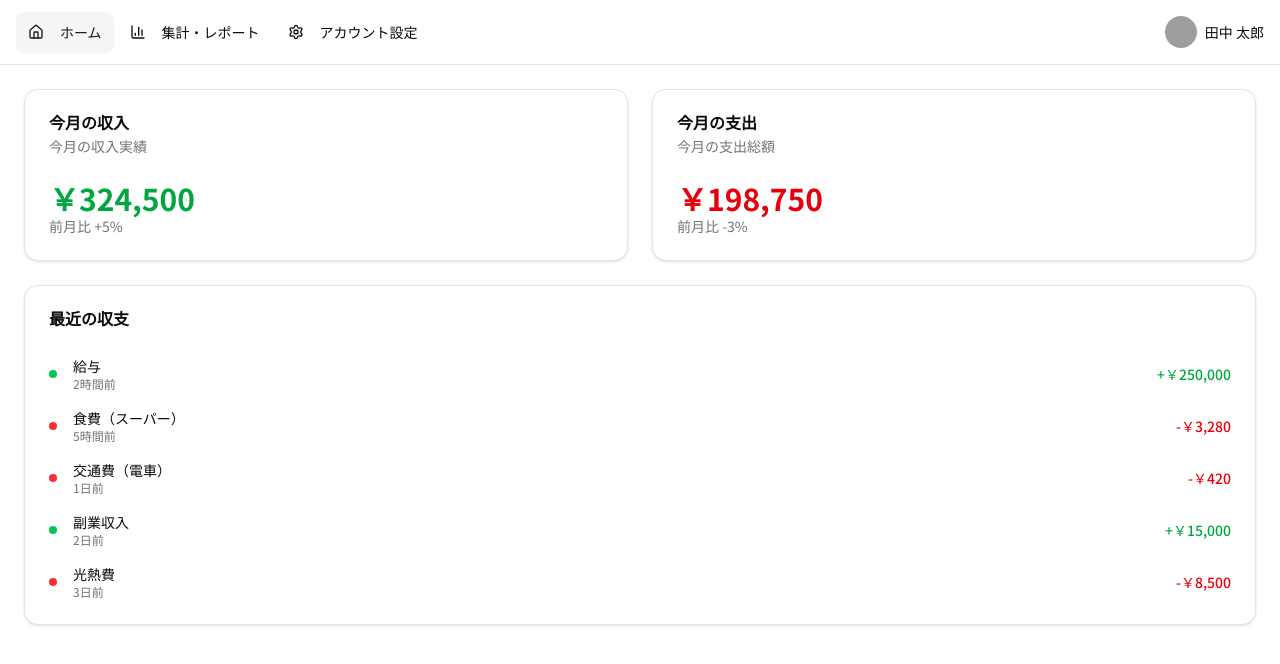
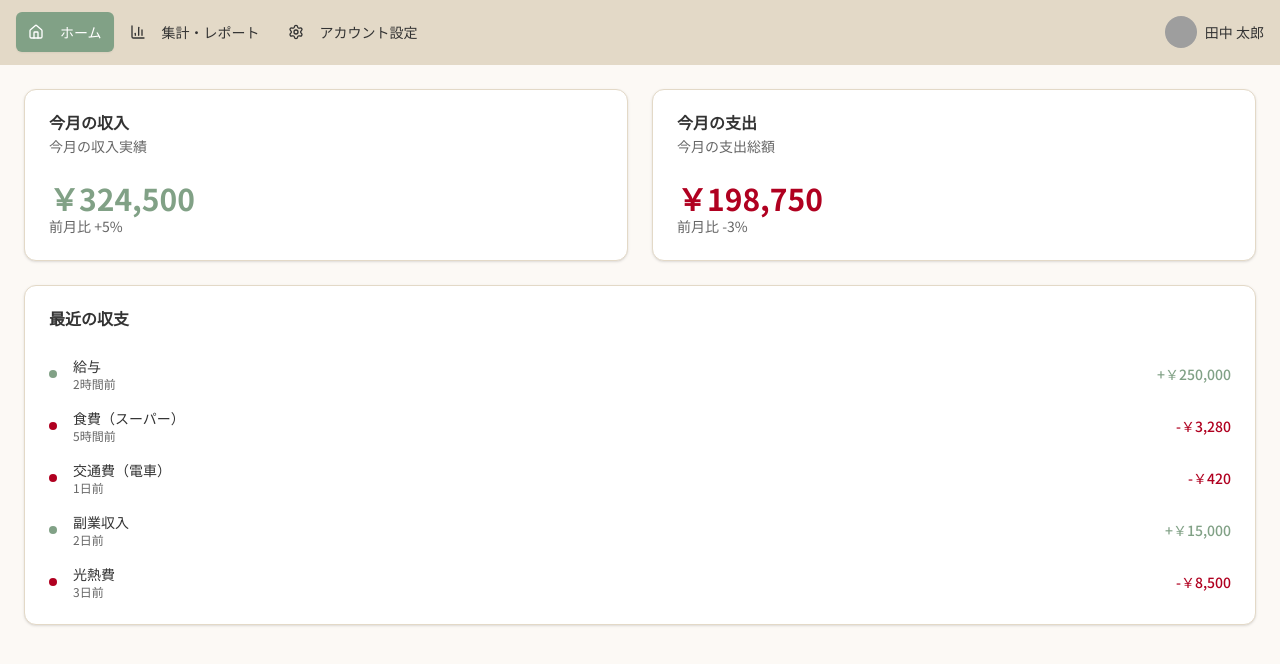
Before and after one commit to t-naganuma/kakeibo-app, a Next.js app: page / in a window 1280 px wide. Shown: the top 664 px of the page. Built offline with nearby package versions, Linux system fonts and the light colour scheme; grey boxes are pictures that could not be loaded.

Commit message:
implements top page

```diff
--- a/src/app/globals.css
+++ b/src/app/globals.css
@@ -5,61 +5,64 @@
 
 @layer base {
 	:root {
-		--background: 40 38% 96%; /* Base: #F7F3ED */
-		--foreground: 15 33% 28%; /* Text Primary: #6B4F3A */
-		--text-main: 15 33% 28%; /* Text Primary: #6B4F3A */
-		--card: 40 38% 89%; /* Area Background: #E3D9C7 */
-		--card-foreground: 15 33% 28%;
-		--popover: 0 0% 100%;
-		--popover-foreground: 15 33% 28%;
-		--primary: 15 19% 49%; /* Primary: #8B7E74 */
-		--primary-foreground: 40 38% 96%;
-		--secondary: 15 17% 62%; /* Text Secondary: #A08C7F */
-		--secondary-foreground: 15 33% 28%;
-		--muted: 15 17% 62%;
-		--muted-foreground: 15 17% 62%;
-		--accent: 17 32% 54%; /* Accent: #B87F64 */
-		--accent-foreground: 40 38% 96%;
-		--destructive: 0 45% 63%; /* Expense: #C87E7E */
-		--destructive-foreground: 40 38% 96%;
-		--income: 209 35% 58%; /* Income: #6A9FBF */
-		--border: 220 13% 82%; /* Border: #D1D5DB */
-		--input: 220 13% 82%;
-		--ring: 15 19% 49%;
+		/* ナチュラル＆オーガニックテーマ - 16進数カラー */
+		--background: #fcf9f5; /* Background */
+		--foreground: #333333; /* On Surface */
+		--card: #ffffff; /* Surface */
+		--card-foreground: #333333;
+		--popover: #ffffff;
+		--popover-foreground: #333333;
+		--primary: #e3d9c7; /* Primary */
+		--primary-foreground: #3d352e; /* On Primary */
+		--secondary: #81a186; /* Secondary */
+		--secondary-foreground: #ffffff; /* On Secondary */
+		--muted: #e3d9c7;
+		--muted-foreground: #666666;
+		--accent: #81a186;
+		--accent-foreground: #ffffff;
+		--destructive: #b00020; /* Error */
+		--destructive-foreground: #ffffff; /* On Error */
+		--income: #81a186; /* Income color - same as secondary */
+		--income-foreground: #ffffff; /* Income foreground */
+		--expense: #b00020; /* Expense color - same as destructive */
+		--expense-foreground: #ffffff; /* Expense foreground */
+		--border: #e3d9c7;
+		--input: #e3d9c7;
+		--ring: #e3d9c7;
 		--radius: 0.5rem;
-		--chart-1: 209 35% 58%; /* Income color */
-		--chart-2: 0 45% 63%; /* Expense color */
-		--chart-3: 197 37% 24%;
-		--chart-4: 43 74% 66%;
-		--chart-5: 27 87% 67%;
+		--chart-1: #81a186; /* Secondary for income */
+		--chart-2: #b00020; /* Error for expense */
+		--chart-3: #e3d9c7;
+		--chart-4: #a0a0a0;
+		--chart-5: #d0d0d0;
 	}
 
 	.dark {
-		--background: 30 10% 65%;
-		--foreground: 60 9.1% 97.8%;
-		--text-main: 43 18% 55%;
-		--card: 20 14.3% 4.1%;
-		--card-foreground: 60 9.1% 97.8%;
-		--popover: 20 14.3% 4.1%;
-		--popover-foreground: 60 9.1% 97.8%;
-		--primary: 40 10% 50%;
-		--primary-foreground: 60 9.1% 97.8%;
-		--secondary: 12 6.5% 15.1%;
-		--secondary-foreground: 60 9.1% 97.8%;
-		--muted: 12 6.5% 15.1%;
-		--muted-foreground: 24 5.4% 63.9%;
-		--accent: 12 6.5% 15.1%;
-		--accent-foreground: 60 9.1% 97.8%;
-		--destructive: 0 72.2% 50.6%;
-		--destructive-foreground: 60 9.1% 97.8%;
-		--border: 12 6.5% 15.1%;
-		--input: 12 6.5% 15.1%;
-		--ring: 20.5 90.2% 48.2%;
-		--chart-1: 220 70% 50%;
-		--chart-2: 160 60% 45%;
-		--chart-3: 30 80% 55%;
-		--chart-4: 280 65% 60%;
-		--chart-5: 340 75% 55%;
+		/* ダークモード - 16進数カラー */
+		--background: #1a1a1a; /* Dark background */
+		--foreground: #e5e5e5; /* Light text */
+		--card: #262626; /* Dark surface */
+		--card-foreground: #e5e5e5;
+		--popover: #262626;
+		--popover-foreground: #e5e5e5;
+		--primary: #8b7c6e; /* Darker primary */
+		--primary-foreground: #fcf9f5;
+		--secondary: #5a7a5e; /* Darker secondary */
+		--secondary-foreground: #ffffff;
+		--muted: #404040;
+		--muted-foreground: #a6a6a6;
+		--accent: #6b8b6f;
+		--accent-foreground: #ffffff;
+		--destructive: #d32f2f;
+		--destructive-foreground: #ffffff;
+		--border: #404040;
+		--input: #404040;
+		--ring: #8b7c6e;
+		--chart-1: #6b8b6f;
+		--chart-2: #d32f2f;
+		--chart-3: #8b7c6e;
+		--chart-4: #9999cc;
+		--chart-5: #cc9999;
 	}
 }
 
@@ -109,81 +112,3 @@
 	--color-sidebar-border: var(--sidebar-border);
 	--color-sidebar-ring: var(--sidebar-ring);
 }
-
-:root {
-	--radius: 0.625rem;
-	--background: oklch(1 0 0);
-	--foreground: oklch(0.145 0 0);
-	--card: oklch(1 0 0);
-	--card-foreground: oklch(0.145 0 0);
-	--popover: oklch(1 0 0);
-	--popover-foreground: oklch(0.145 0 0);
-	--primary: oklch(0.205 0 0);
-	--primary-foreground: oklch(0.985 0 0);
-	--secondary: oklch(0.97 0 0);
-	--secondary-foreground: oklch(0.205 0 0);
-	--muted: oklch(0.97 0 0);
-	--muted-foreground: oklch(0.556 0 0);
-	--accent: oklch(0.97 0 0);
-	--accent-foreground: oklch(0.205 0 0);
-	--destructive: oklch(0.577 0.245 27.325);
-	--border: oklch(0.922 0 0);
-	--input: oklch(0.922 0 0);
-	--ring: oklch(0.708 0 0);
-	--chart-1: oklch(0.646 0.222 41.116);
-	--chart-2: oklch(0.6 0.118 184.704);
-	--chart-3: oklch(0.398 0.07 227.392);
-	--chart-4: oklch(0.828 0.189 84.429);
-	--chart-5: oklch(0.769 0.188 70.08);
-	--sidebar: oklch(0.985 0 0);
-	--sidebar-foreground: oklch(0.145 0 0);
-	--sidebar-primary: oklch(0.205 0 0);
-	--sidebar-primary-foreground: oklch(0.985 0 0);
-	--sidebar-accent: oklch(0.97 0 0);
-	--sidebar-accent-foreground: oklch(0.205 0 0);
-	--sidebar-border: oklch(0.922 0 0);
-	--sidebar-ring: oklch(0.708 0 0);
-}
-
-.dark {
-	--background: oklch(0.145 0 0);
-	--foreground: oklch(0.985 0 0);
-	--card: oklch(0.205 0 0);
-	--card-foreground: oklch(0.985 0 0);
-	--popover: oklch(0.205 0 0);
-	--popover-foreground: oklch(0.985 0 0);
-	--primary: oklch(0.922 0 0);
-	--primary-foreground: oklch(0.205 0 0);
-	--secondary: oklch(0.269 0 0);
-	--secondary-foreground: oklch(0.985 0 0);
-	--muted: oklch(0.269 0 0);
-	--muted-foreground: oklch(0.708 0 0);
-	--accent: oklch(0.269 0 0);
-	--accent-foreground: oklch(0.985 0 0);
-	--destructive: oklch(0.704 0.191 22.216);
-	--border: oklch(1 0 0 / 10%);
-	--input: oklch(1 0 0 / 15%);
-	--ring: oklch(0.556 0 0);
-	--chart-1: oklch(0.488 0.243 264.376);
-	--chart-2: oklch(0.696 0.17 162.48);
-	--chart-3: oklch(0.769 0.188 70.08);
-	--chart-4: oklch(0.627 0.265 303.9);
-	--chart-5: oklch(0.645 0.246 16.439);
-	--sidebar: oklch(0.205 0 0);
-	--sidebar-foreground: oklch(0.985 0 0);
-	--sidebar-primary: oklch(0.488 0.243 264.376);
-	--sidebar-primary-foreground: oklch(0.985 0 0);
-	--sidebar-accent: oklch(0.269 0 0);
-	--sidebar-accent-foreground: oklch(0.985 0 0);
-	--sidebar-border: oklch(1 0 0 / 10%);
-	--sidebar-ring: oklch(0.556 0 0);
-}
-
-@layer base {
-  * {
-    @apply border-border outline-ring/50;
-	}
-  body {
-    @apply bg-background text-foreground;
-	}
-}
--- a/src/components/model/transactions/ExpenseCard.tsx
+++ b/src/components/model/transactions/ExpenseCard.tsx
@@ -34,7 +34,7 @@ export const ExpenseCard = ({
 				<CardDescription>今月の支出総額</CardDescription>
 			</CardHeader>
 			<CardContent>
-				<div className="text-3xl font-bold text-red-600">
+				<div className="text-3xl font-bold text-destructive">
 					{formatCurrency(amount)}
 				</div>
 				<p className="text-sm text-muted-foreground">
--- a/src/components/model/transactions/IncomeCard.tsx
+++ b/src/components/model/transactions/IncomeCard.tsx
@@ -34,7 +34,7 @@ export const IncomeCard = ({
 				<CardDescription>今月の収入実績</CardDescription>
 			</CardHeader>
 			<CardContent>
-				<div className="text-3xl font-bold text-green-600">
+				<div className="text-3xl font-bold text-secondary">
 					{formatCurrency(amount)}
 				</div>
 				<p className="text-sm text-muted-foreground">
--- a/src/components/model/transactions/RecentTransactionsCard.tsx
+++ b/src/components/model/transactions/RecentTransactionsCard.tsx
@@ -37,7 +37,7 @@ export const RecentTransactionsCard = ({
 							<div className="flex items-center space-x-4">
 								<div
 									className={`w-2 h-2 rounded-full ${
-										transaction.isIncome ? 'bg-green-500' : 'bg-red-500'
+										transaction.isIncome ? 'bg-secondary' : 'bg-destructive'
 									}`}
 								/>
 								<div className="flex-1">
@@ -49,7 +49,7 @@ export const RecentTransactionsCard = ({
 							</div>
 							<span
 								className={`text-sm font-medium ${
-									transaction.isIncome ? 'text-green-600' : 'text-red-600'
+									transaction.isIncome ? 'text-secondary' : 'text-destructive'
 								}`}
 							>
 								{transaction.isIncome ? '+' : '-'}
--- a/src/components/model/transactions/index.ts
+++ b/src/components/model/transactions/index.ts
@@ -0,0 +1,4 @@
+export { TransactionsCard } from './TransactionsCard';
+export { ExpenseCard } from './ExpenseCard';
+export { IncomeCard } from './IncomeCard';
+export { RecentTransactionsCard } from './RecentTransactionsCard';
--- a/src/components/ui/Header/header.tsx
+++ b/src/components/ui/Header/header.tsx
@@ -37,12 +37,12 @@ export const Header = () => {
 	};
 
 	return (
-		<header className="sticky top-0 z-50 w-full border-b bg-background/95 backdrop-blur supports-[backdrop-filter]:bg-background/60">
+		<header className="sticky top-0 z-50 w-full border-b bg-primary">
 			<div className="container flex h-16 items-center justify-between px-4">
 				{/* ハンバーガーメニュー */}
 				<Sheet open={isSheetOpen} onOpenChange={setIsSheetOpen}>
 					<SheetTrigger asChild>
-						<Button variant="ghost" size="icon" className="md:hidden">
+						<Button variant="ghost" size="icon" className="lg:hidden">
 							<Menu className="h-6 w-6" />
 							<span className="sr-only">メニューを開く</span>
 						</Button>
@@ -71,7 +71,7 @@ export const Header = () => {
 				</Sheet>
 
 				{/* デスクトップ用ナビゲーション */}
-				<nav className="hidden md:flex items-center space-x-1">
+				<nav className="hidden lg:flex items-center space-x-1">
 					{menuItems.map((item) => (
 						<Button
 							key={item.type}
@@ -93,7 +93,7 @@ export const Header = () => {
 							<User className="h-4 w-4" />
 						</AvatarFallback>
 					</Avatar>
-					<span className="hidden sm:inline text-sm font-medium">
+					<span className=" hidden sm:inline text-sm font-medium">
 						田中 太郎
 					</span>
 				</div>
--- a/tailwind.config.ts
+++ b/tailwind.config.ts
@@ -20,47 +20,45 @@ const config: Config = {
 				sm: 'calc(var(--radius) - 4px)',
 			},
 			colors: {
-				background: 'hsl(var(--background))',
-				foreground: 'hsl(var(--foreground))',
-				mainColor: 'hsl(var(--text-main))',
+				background: 'var(--background)',
+				foreground: 'var(--foreground)',
 				card: {
-					DEFAULT: 'hsl(var(--card))',
-					foreground: 'hsl(var(--card-foreground))',
+					DEFAULT: 'var(--card)',
+					foreground: 'var(--card-foreground)',
 				},
 				popover: {
-					DEFAULT: 'hsl(var(--popover))',
-					foreground: 'hsl(var(--popover-foreground))',
+					DEFAULT: 'var(--popover)',
+					foreground: 'var(--popover-foreground)',
 				},
 				primary: {
-					DEFAULT: 'hsl(var(--primary))',
-					foreground: 'hsl(var(--primary-foreground))',
+					DEFAULT: 'var(--primary)',
+					foreground: 'var(--primary-foreground)',
 				},
 				secondary: {
-					DEFAULT: 'hsl(var(--secondary))',
-					foreground: 'hsl(var(--secondary-foreground))',
+					DEFAULT: 'var(--secondary)',
+					foreground: 'var(--secondary-foreground)',
 				},
 				muted: {
-					DEFAULT: 'hsl(var(--muted))',
-					foreground: 'hsl(var(--muted-foreground))',
+					DEFAULT: 'var(--muted)',
+					foreground: 'var(--muted-foreground)',
 				},
 				accent: {
-					DEFAULT: 'hsl(var(--accent))',
-					foreground: 'hsl(var(--accent-foreground))',
+					DEFAULT: 'var(--accent)',
+					foreground: 'var(--accent-foreground)',
 				},
 				destructive: {
-					DEFAULT: 'hsl(var(--destructive))',
-					foreground: 'hsl(var(--destructive-foreground))',
+					DEFAULT: 'var(--destructive)',
+					foreground: 'var(--destructive-foreground)',
 				},
-				income: 'hsl(var(--income))',
-				border: 'hsl(var(--border))',
-				input: 'hsl(var(--input))',
-				ring: 'hsl(var(--ring))',
+				border: 'var(--border)',
+				input: 'var(--input)',
+				ring: 'var(--ring)',
 				chart: {
-					'1': 'hsl(var(--chart-1))',
-					'2': 'hsl(var(--chart-2))',
-					'3': 'hsl(var(--chart-3))',
-					'4': 'hsl(var(--chart-4))',
-					'5': 'hsl(var(--chart-5))',
+					'1': 'var(--chart-1)',
+					'2': 'var(--chart-2)',
+					'3': 'var(--chart-3)',
+					'4': 'var(--chart-4)',
+					'5': 'var(--chart-5)',
 				},
 			},
 		},
```
